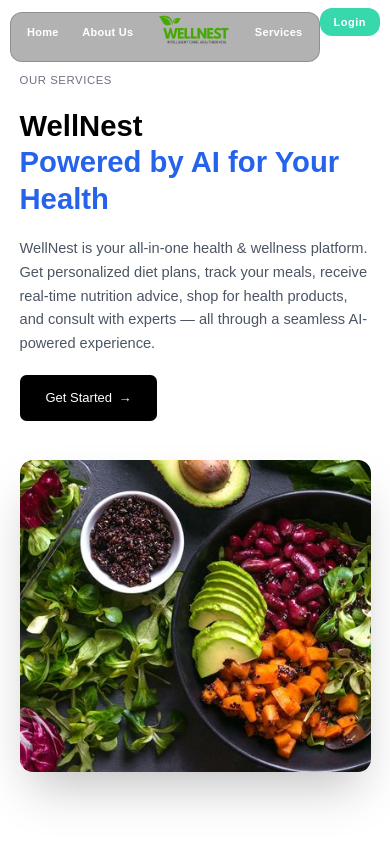
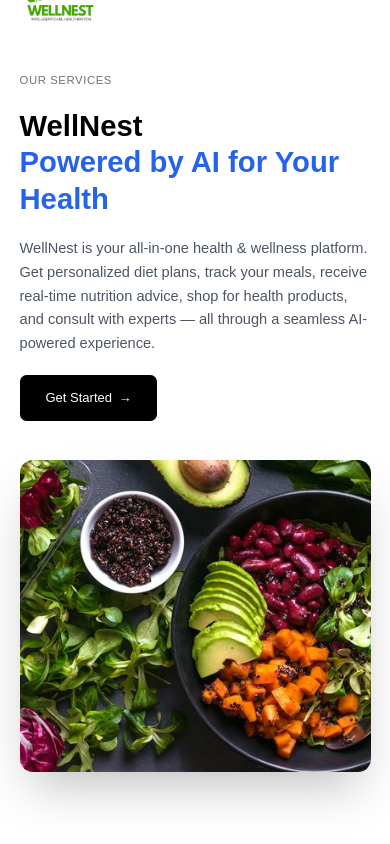
Before and after one commit to yash12991/wellnestProject, a React (Vite) app in the folder frontend/: page /services in a window 390 px wide. Built offline with nearby package versions, Linux system fonts and the light colour scheme; no server answers.

Commit message:
added feature of email

```diff
--- a/frontend/src/components/Navbar.css
+++ b/frontend/src/components/Navbar.css
@@ -9,17 +9,26 @@
   font-family: "Poppins", sans-serif;
 }
 
+.nav-container {
+  width: 100%;
+  max-width: 1400px;
+  display: flex;
+  justify-content: center;
+  align-items: center;
+  position: relative;
+  padding: 0 20px;
+}
+
 .nav-wrapper {
   width: 40%;
   height: 60px;
-  background: rgba(0, 0, 0, 0.3); /* more transparent */
+  background: rgba(0, 0, 0, 0.3);
   display: flex;
   justify-content: space-between;
   align-items: center;
   border: 1px solid rgba(0, 0, 0, 0.192);
   border-radius: 18px;
   padding: 0 20px;
-
   backdrop-filter: blur(16px);
   -webkit-backdrop-filter: blur(16px);
 }
@@ -50,10 +59,26 @@
   cursor: pointer;
 }
 
+.logo-desktop {
+  display: block;
+}
+
+.logo-mobile {
+  display: none;
+}
+
 .Login {
   position: absolute;
   right: 40px;
   top: 20px;
+}
+
+.desktop-login {
+  display: block;
+}
+
+.mobile-login {
+  display: none;
 }
 
 .login-btn {
@@ -68,9 +93,9 @@
   padding: 15px 30px;
   background: rgba(3, 206, 152, 0.79);
   cursor: pointer;
-
   backdrop-filter: blur(16px);
   -webkit-backdrop-filter: blur(16px);
+  display: inline-block;
 }
 
 .login-btn:hover {
@@ -78,97 +103,239 @@
   color: black;
 }
 
-@media (max-width: 768px) {
-  body {
-    width: 100%;
+/* Hamburger Menu Button */
+.hamburger {
+  display: none;
+  flex-direction: column;
+  justify-content: space-around;
+  width: 30px;
+  height: 25px;
+  background: transparent;
+  border: none;
+  cursor: pointer;
+  padding: 0;
+  z-index: 101;
+  position: absolute;
+  right: 20px;
+  top: 50%;
+  transform: translateY(-50%);
+}
+
+.hamburger span {
+  width: 100%;
+  height: 3px;
+  background: #fff;
+  border-radius: 3px;
+  transition: all 0.3s ease;
+}
+
+.hamburger.active span:nth-child(1) {
+  transform: rotate(45deg) translate(8px, 8px);
+}
+
+.hamburger.active span:nth-child(2) {
+  opacity: 0;
+}
+
+.hamburger.active span:nth-child(3) {
+  transform: rotate(-45deg) translate(7px, -7px);
+}
+
+/* Menu Overlay */
+.menu-overlay {
+  display: none;
+  position: fixed;
+  top: 0;
+  left: 0;
+  width: 100vw;
+  height: 100vh;
+  background: rgba(0, 0, 0, 0.5);
+  z-index: 98;
+}
+
+/* ============= MOBILE RESPONSIVENESS ============= */
+
+/* Tablets and smaller screens */
+@media (max-width: 1024px) {
+  .nav-wrapper {
+    width: 60%;
   }
 
-  .navbar {
-    margin-top: 2%;
-    padding: 0 10px;
-  }
-
-  .nav-wrapper {
-    width: 90%;
-    height: 55px;
-    padding: 0 15px;
-    border-radius: 15px;
+  .nav-wrapper a {
+    font-size: 15px;
+    letter-spacing: 1px;
+    padding: 8px 10px;
   }
 
   .logo img {
+    height: 55px;
+  }
+
+  .login-btn {
+    font-size: 14px;
+    padding: 12px 24px;
+  }
+}
+
+/* Mobile devices - Hamburger menu activated */
+@media (max-width: 768px) {
+  .navbar {
+    margin-top: 0;
+    padding: 10px 0;
+  }
+
+  .nav-container {
+    padding: 0 15px;
+  }
+
+  /* Show hamburger button */
+  .hamburger {
+    display: flex;
+  }
+
+  /* Show mobile logo */
+  .logo-mobile {
+    display: block;
+    position: absolute;
+    left: 15px;
+    top: 50%;
+    transform: translateY(-50%);
+    z-index: 101;
+  }
+
+  .logo-mobile img {
     height: 45px;
-    margin-top: 5%;
-    margin-left: -5%;
+    width: auto;
+  }
+
+  /* Hide desktop logo */
+  .logo-desktop {
+    display: none;
+  }
+
+  /* Hide desktop login button */
+  .desktop-login {
+    display: none;
+  }
+
+  /* Show mobile login inside menu */
+  .mobile-login {
+    display: block;
+    width: 100%;
+    text-align: center;
+    margin-top: 20px;
+    padding-top: 20px;
+    border-top: 1px solid rgba(255, 255, 255, 0.2);
+  }
+
+  .mobile-login .login-btn {
+    width: 90%;
+    display: block;
+    margin: 0 auto;
+    text-align: center;
+    padding: 14px 20px;
+    font-size: 16px;
+  }
+
+  /* Transform nav-wrapper into mobile menu */
+  .nav-wrapper {
+    position: fixed;
+    top: 0;
+    right: -100%;
+    width: 280px;
+    height: 100vh;
+    background: rgba(20, 20, 20, 0.98);
+    backdrop-filter: blur(20px);
+    flex-direction: column;
+    justify-content: flex-start;
+    align-items: stretch;
+    padding: 80px 20px 20px;
+    border-radius: 0;
+    border: none;
+    border-left: 1px solid rgba(255, 255, 255, 0.1);
+    transition: right 0.3s ease;
+    z-index: 99;
+    overflow-y: auto;
+  }
+
+  .nav-wrapper.active {
+    right: 0;
   }
 
   .nav-wrapper a {
-    font-size: 13px;
-    padding: 7px 8px;
+    width: 100%;
+    text-align: left;
+    padding: 15px 20px;
+    font-size: 16px;
+    border-radius: 8px;
+    margin: 5px 0;
     letter-spacing: 0.5px;
   }
 
-  .Login {
-    position: static;
+  .nav-wrapper a:hover {
+    background: rgba(255, 255, 255, 0.1);
+    transform: translateX(5px);
   }
 
-  .login-btn {
-    font-size: 13px;
-    padding: 10px 18px;
-    margin-top: 0;
-    letter-spacing: 0.5px;
+  /* Show overlay when menu is active */
+  .menu-overlay {
+    display: block;
   }
 }
 
+/* Small mobile devices */
 @media (max-width: 480px) {
-  .navbar {
-    margin-top: 3%;
+  .nav-wrapper {
+    width: 250px;
   }
 
-  .nav-wrapper {
-    width: 95%;
-    height: 50px;
-    padding: 0 10px;
-    border-radius: 12px;
-    flex-wrap: wrap;
-    justify-content: space-between;
+  .logo-mobile img {
+    height: 40px;
   }
 
-  .logo img {
-    height: 40px;
-    margin: 0;
+  .hamburger {
+    width: 28px;
+    height: 22px;
+  }
+
+  .hamburger span {
+    height: 2.5px;
   }
 
   .nav-wrapper a {
-    font-size: 11px;
-    padding: 6px 6px;
-    letter-spacing: 0.3px;
+    font-size: 15px;
+    padding: 14px 18px;
   }
 
-  .login-btn {
-    font-size: 11px;
-    padding: 8px 14px;
-    border-radius: 12px;
+  .mobile-login .login-btn {
+    font-size: 15px;
+    padding: 12px 18px;
   }
 }
 
+/* Extra small devices */
 @media (max-width: 360px) {
   .nav-wrapper {
-    width: 98%;
-    height: 48px;
-    padding: 0 8px;
+    width: 220px;
+    padding: 70px 15px 15px;
   }
 
-  .logo img {
+  .logo-mobile img {
     height: 35px;
   }
 
-  .nav-wrapper a {
-    font-size: 10px;
-    padding: 5px 4px;
+  .hamburger {
+    width: 25px;
+    height: 20px;
   }
 
-  .login-btn {
-    font-size: 10px;
-    padding: 7px 12px;
+  .nav-wrapper a {
+    font-size: 14px;
+    padding: 12px 15px;
+  }
+
+  .mobile-login .login-btn {
+    font-size: 14px;
+    padding: 11px 16px;
   }
 }
--- a/frontend/src/components/Navbar.jsx
+++ b/frontend/src/components/Navbar.jsx
@@ -7,6 +7,7 @@
 function Navbar() {
   const [isLoggedIn, setIsLoggedIn] = useState(false);
   const [user, setUser] = useState(null);
+  const [isMenuOpen, setIsMenuOpen] = useState(false);
 
   useEffect(() => {
     // Check authentication status
@@ -22,21 +23,63 @@
     }
   }, []);
 
+  const toggleMenu = () => {
+    setIsMenuOpen(!isMenuOpen);
+  };
+
+  const closeMenu = () => {
+    setIsMenuOpen(false);
+  };
+
   return (
     <nav className="navbar">
-      <div className="nav-wrapper">
-        <Link to="/">Home</Link>
-        <Link to="/about">About Us</Link>
+      <div className="nav-container">
+        {/* Logo - Always visible */}
+        <div className="logo-mobile">
+          <Link to="/" onClick={closeMenu}>
+            <img src={Logo} alt="WellNest Logo" />
+          </Link>
+        </div>
 
-        <div className="logo">
+        {/* Hamburger Menu Button */}
+        <button
+          className={`hamburger ${isMenuOpen ? 'active' : ''}`}
+          onClick={toggleMenu}
+          aria-label="Toggle menu"
+        >
+          <span></span>
+          <span></span>
+          <span></span>
+        </button>
+
+        {/* Navigation Links */}
+        <div className={`nav-wrapper ${isMenuOpen ? 'active' : ''}`}>
+          <Link to="/" onClick={closeMenu}>Home</Link>
+          <Link to="/about" onClick={closeMenu}>About Us</Link>
+
+          <div className="logo logo-desktop">
             <img src={Logo} alt="WellNest Logo" />
           </div>
 
-        <Link to="/services">Services</Link>
-        <Link to="/support">Support</Link>
+          <Link to="/services" onClick={closeMenu}>Services</Link>
+          <Link to="/support" onClick={closeMenu}>Support</Link>
+
+          {/* Login button inside menu on mobile */}
+          <div className="mobile-login">
+            {isLoggedIn ? (
+              <Link to="/dashboard" className="login-btn dashboard-btn" onClick={closeMenu}>
+                Dashboard
+              </Link>
+            ) : (
+              <Link to="/login" className="login-btn" onClick={closeMenu}>
+                Login
+              </Link>
+            )}
+          </div>
         </div>
 
-      <div className="Login">
+        {/* Desktop Login Button */}
+        <div className="Login desktop-login">
           {isLoggedIn ? (
             <Link to="/dashboard" className="login-btn dashboard-btn">
               Dashboard
@@ -47,6 +90,10 @@
             </Link>
           )}
         </div>
+      </div>
+
+      {/* Overlay for mobile menu */}
+      {isMenuOpen && <div className="menu-overlay" onClick={closeMenu}></div>}
     </nav>
   );
 }
```
Lines whose indentation alone changed are shown as unchanged.
